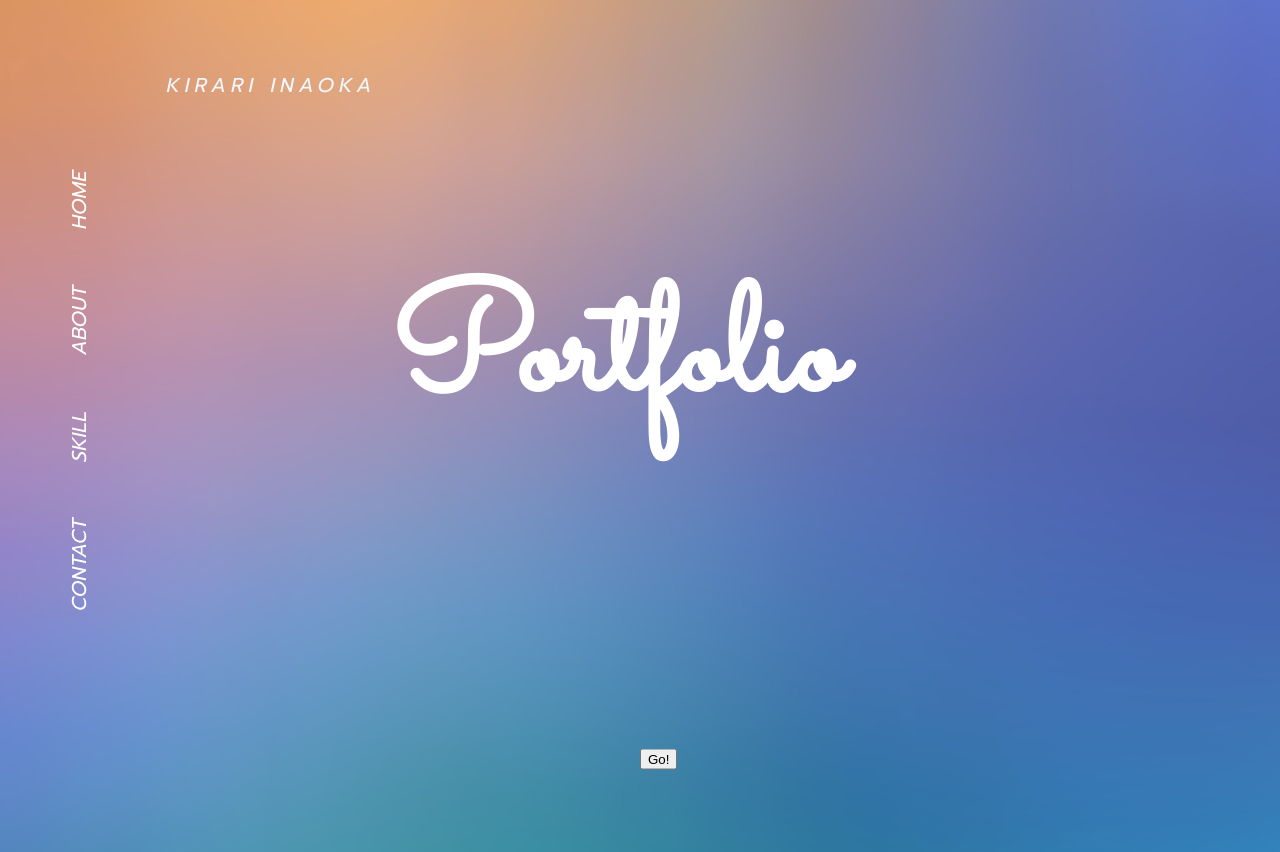
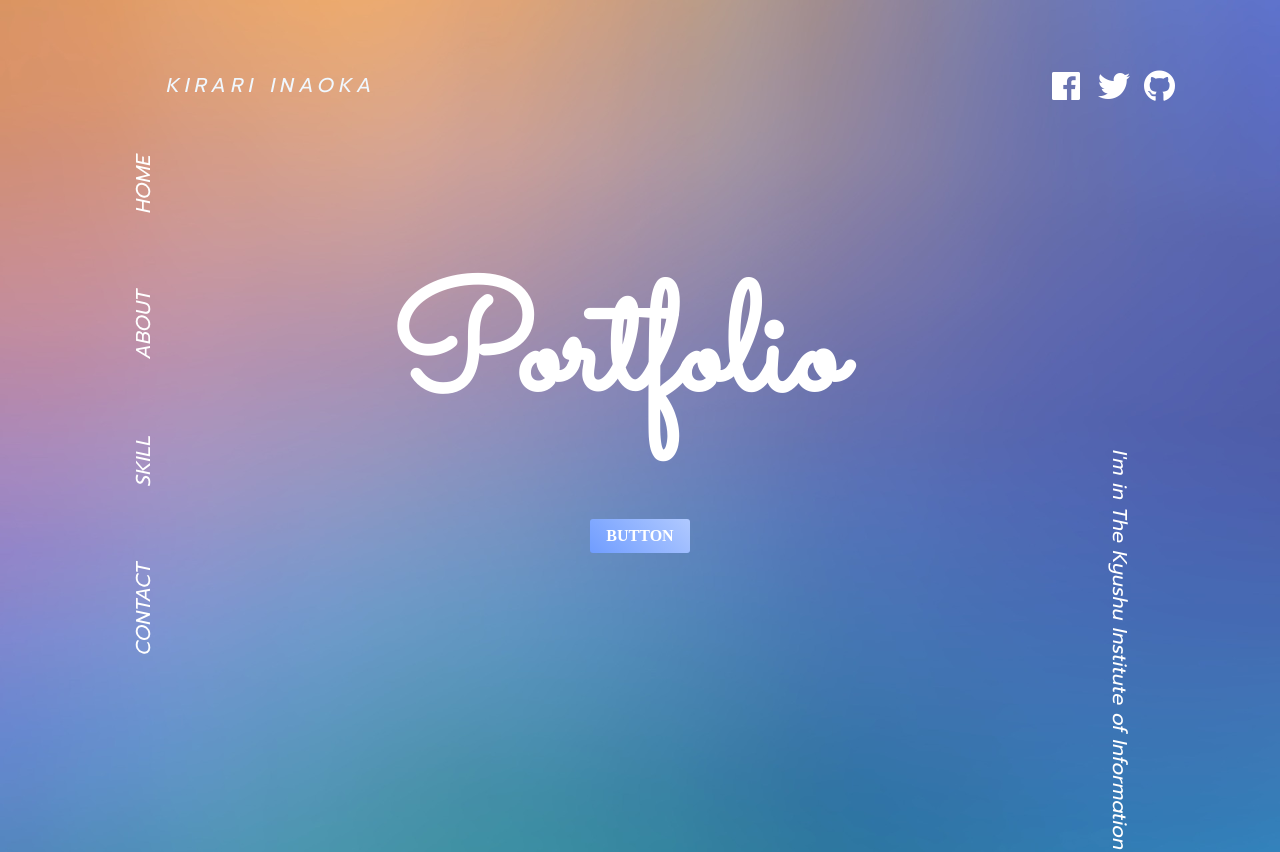
Before and after one commit to kirari-kiis/portfolio-react, a React (Create React App) app: page / in a window 1280 px wide. Shown: the top 852 px of the page. Built offline with nearby package versions, Linux system fonts and the light colour scheme.

Commit message:
header完成

```diff
--- a/public/index.html
+++ b/public/index.html
@@ -4,6 +4,7 @@
   <meta charset="utf-8">
   <meta name="viewport" content="width=device-width, initial-scale=1, shrink-to-fit=no" />
   <meta http-equiv="X-UA-Compatible" content="IE=Edge, chrome=1" />
+  <link rel="stylesheet" href="https://use.fontawesome.com/releases/v5.6.3/css/all.css">
   <link href="https://fonts.googleapis.com/css?family=Sacramento&display=swap" rel="stylesheet" />
   <link href="https://fonts.googleapis.com/css?family=Prompt:400i&display=swap" rel="stylesheet" />
   <title>Kirari's portfolio</title>
--- a/src/App.js
+++ b/src/App.js
@@ -36,8 +36,12 @@ class Portfolio extends Component{
             <div id='slide'>
             <div id='top'>
             <p id='name'>KIRARI INAOKA</p>
+            <i className="fab fa-facebook fa-2x"><a id="facebook" href="#"></a></i>
+            <i className="fab fa-twitter fa-2x"><a id="twitter" href="#"></a></i>
+            <i className="fab fa-github fa-2x"><a id="github" href="#"></a></i>
             <h1>Portfolio</h1>
-            <div id='btn_wrapper'><button id='topbtn'>Go!</button></div>
+            <p id="topright">I'm in The Kyushu Institute of Information Sciences</p>
+            <div id='btn_wrapper'><a href="#about" className="btn-gradient-simple">BUTTON</a></div>
             <LinkButton actionSlide={(entry) => this.slide(entry)} />
 
                 <div id='about'>
--- a/src/index.css
+++ b/src/index.css
@@ -10,19 +10,61 @@ h1{
     font-family: 'Sacramento', cursive;
   }
 
-  #topbtn{
+
+
+  i{
+    color: #FFF;
+  }
+
+  .fa-facebook{
     position: absolute;
-  bottom: 20px;
-  left: 50%;
-  z-index: 2;
-  display: inline-block;
-  -webkit-transform: translate(0, -50%);
-  transform: translate(0, -50%);
-  text-decoration: none;
+    right: 200px;
+    top: 70px;
+  }
+
+  .fa-twitter{
+    position: absolute;
+    right: 150px;
+    top: 70px;
+  }
+
+  .fa-github{
+    position: absolute;
+    right: 105px;
+    top: 70px;
+  }
+
+  #topright{
+    position: absolute;
+    right: 125px;
+    writing-mode: vertical-rl;
+    font-size: 20px;
+    font-family: 'Prompt', sans-serif;
+    color: #FFF;
+    height: 500px;
+    position: absolute;
+    top: 450px;
+  }
+
+  .btn-gradient-simple {
+    display: inline-block;
+    padding: 0.5em 1em;
+    text-decoration: none;
+    border-radius: 3px;
+    font-weight: bold;
+    color: #FFF;
+    background-image: linear-gradient(45deg, #709dff 0%, #b0c9ff 100%);
+    transition: .4s;
+  }
+
+  .btn-gradient-simple:hover {
+    background-image: linear-gradient(45deg, #709dff 50%, #b0c9ff 100%);
   }
 
   #btn_wrapper{
     text-align: center;
+    position: relative;
+    top: 50px;
   }
 
   #wrapper{
@@ -193,25 +235,25 @@ h1{
 
   #homelink{
     position: relative;
-    left: 5%;
-    bottom: 300px;
+    left: 10%;
+    bottom: 350px;
   }
 
   #aboutlink{
   position: relative;
-  left: 5%;
-  bottom: 250px;
+  left:  10%;
+  bottom: 280px;
   }
 
 
   #skilllink{
     position: relative;
-    left: 5%;
-    bottom: 200px;
+    left: 10%;
+    bottom: 210px;
   }
 
   #contactlink{
     position: relative;
-    left: 5%;
-    bottom: 150px;
+    left: 10%;
+    bottom: 140px;
   }
```
